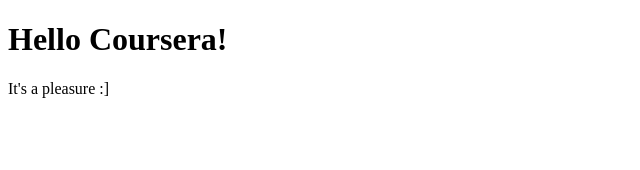
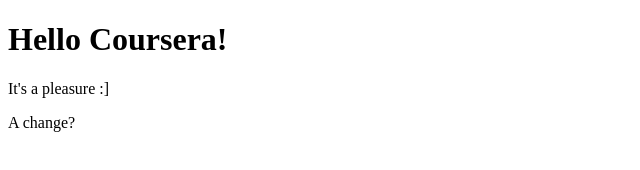
Before and after one commit to Dom-nik/coursera-webdev, a plain HTML site: page site/index.html in a window 1280 px wide. Shown: the full height of the page, 0-640 px from the left. Drawn offline with Linux system fonts and the light colour scheme.

Commit message:
minor changes

```diff
--- a/site/index.html
+++ b/site/index.html
@@ -6,5 +6,6 @@
 <body>
 <h1>Hello Coursera!</h1>
 <p>It's a pleasure :]</p>
+<p>A change?</p>
 </body>
 </html>
```
